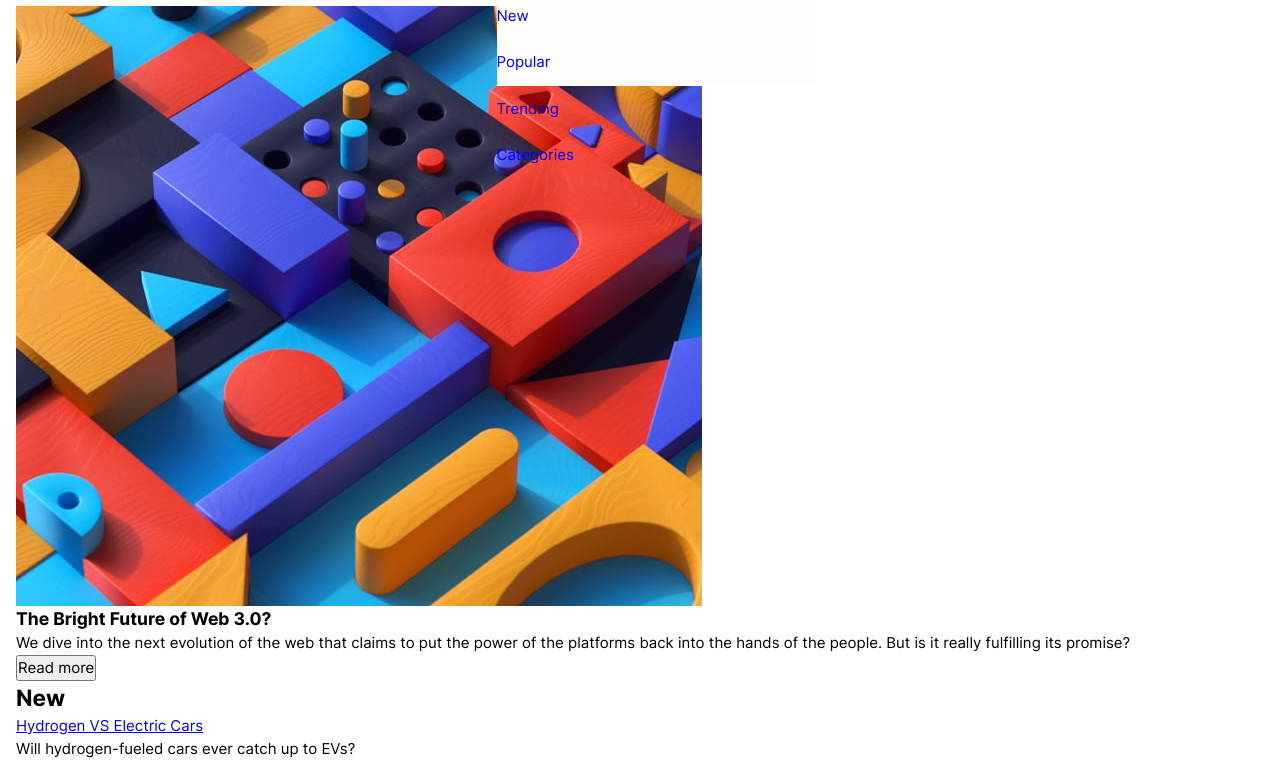
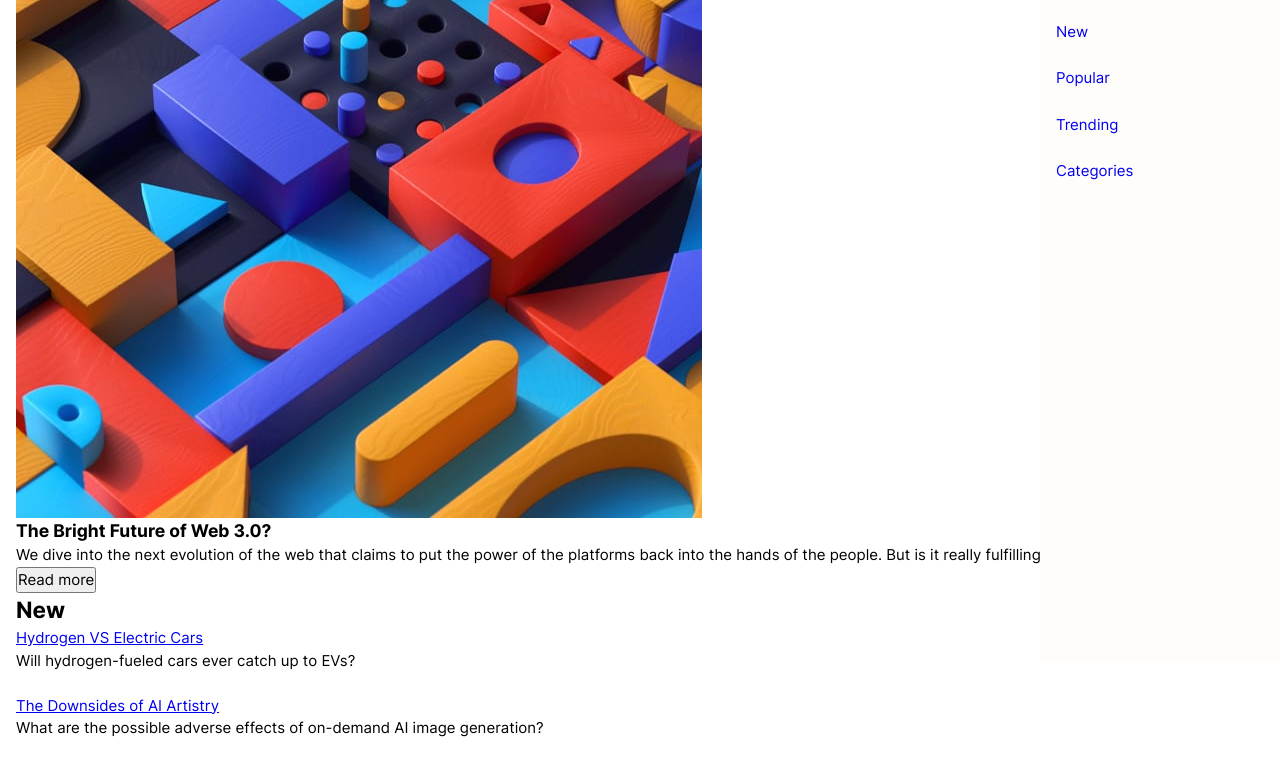
Before and after one commit to FabricioMaxwell/news-homepage-main, a plain HTML site: page index.html in a window 1280 px wide. Shown: the part 138-903 px from the top of the page. Drawn offline with Linux system fonts and the light colour scheme.

Commit message:
update news homepage

```diff
--- a/assets/style/style.css
+++ b/assets/style/style.css
@@ -80,6 +80,7 @@
 
 
 body {
+  min-height: 100vh;
   padding: 1rem 1rem;
   font-family: 'Inter';
   font-size: 0.9375rem;
@@ -93,25 +94,25 @@ body {
   align-items: center;
 }
 
-.header__nav {
-  position: relative;
-  height: 8rem;
-  width: 40vh;
-  top: 80px;
+.nav-menu {
+  position: absolute;
+  top: 0;
+  right: 0;
+  width: 15rem;
+  height: 100%;
+  z-index: 5;
+  padding-top: 7rem;
   background-color: var(--neutral01);
 }
 
-.header__list {
+.nav-manu__list {
   display: grid;
-  position: fixed;
+  list-style-type: none;
   gap: 1.5rem;
+  padding-left: 1rem;
 }
 
-.header__list li {
-  list-style-type: none;
-}
-
-.header__list li a {
+.nav-manu__list a {
   text-decoration: none;
 }
 
--- a/index.html
+++ b/index.html
@@ -11,11 +11,11 @@
   <!-- Feel free to remove these styles or customise in your own stylesheet 👍 -->
 </head>
 <body>
-  <main>
+
   <header class="header">
     <img src="./assets/images/logo.svg" alt="Logo">
-      <nav class="header__nav">
-        <ul class="header__list">
+    <nav class="nav-menu">
+      <ul class="nav-manu__list">
         <li><a href="#">Home</a></li>
         <li><a href="#">New</a></li>
         <li><a href="#">Popular</a></li>
@@ -25,7 +25,7 @@
     </nav>
     <img src="./assets/images/icon-menu.svg" alt="icon-menu" class="header-icon-menu">
   </header>
-
+  <main>
     <section>
 
       <section>
```
Lines whose indentation alone changed are shown as unchanged.
